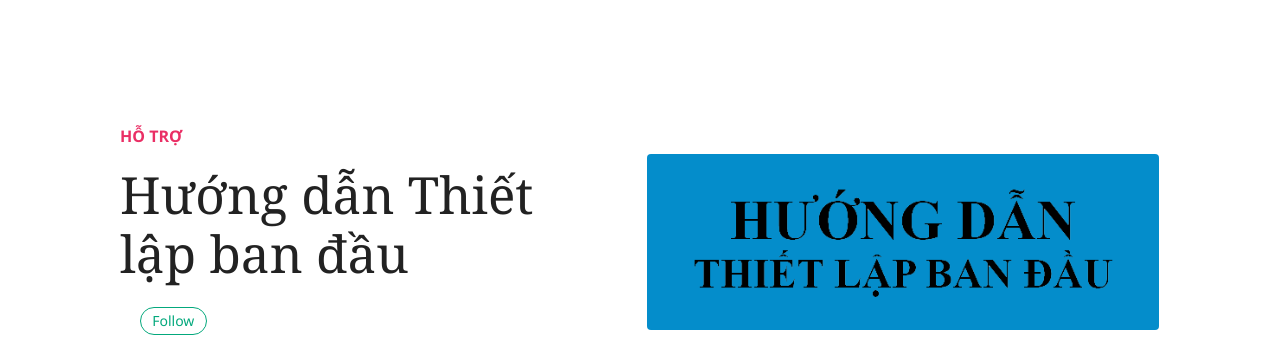
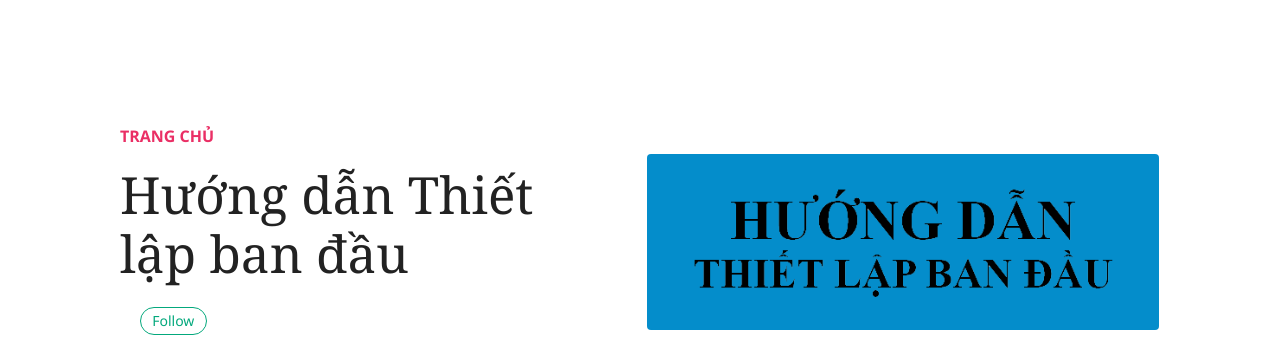
Before and after one commit to MessBeeVN/Blog, a Jekyll site: the page built from _posts/2019-01-18-charm-old-cities.md, in a window 1280 px wide and 900 px high. Shown: the top 337 px of the window. Built offline with Jekyll 4.4.1, drawn with Linux system fonts in a browser that asks for light colours; nearby versions of some CDN libraries; comment, search, counter and statistics services are not loaded.

Commit message:
Update 2019-01-18-charm-old-cities.md

```diff
--- a/_posts/2019-01-18-charm-old-cities.md
+++ b/_posts/2019-01-18-charm-old-cities.md
@@ -2,7 +2,7 @@
 layout: post
 title:  "Hướng dẫn Thiết lập ban đầu"
 author: jane
-categories: [Hỗ trợ]
+categories: [Trang chủ]
 image: assets/images/THIETLAP.png
 ---
 Để bắt đầu sử dụng, Messbee sẽ hướng dẫn bạn các bước để thiết lập ban đầu trong quá trình sử dụng.
```
